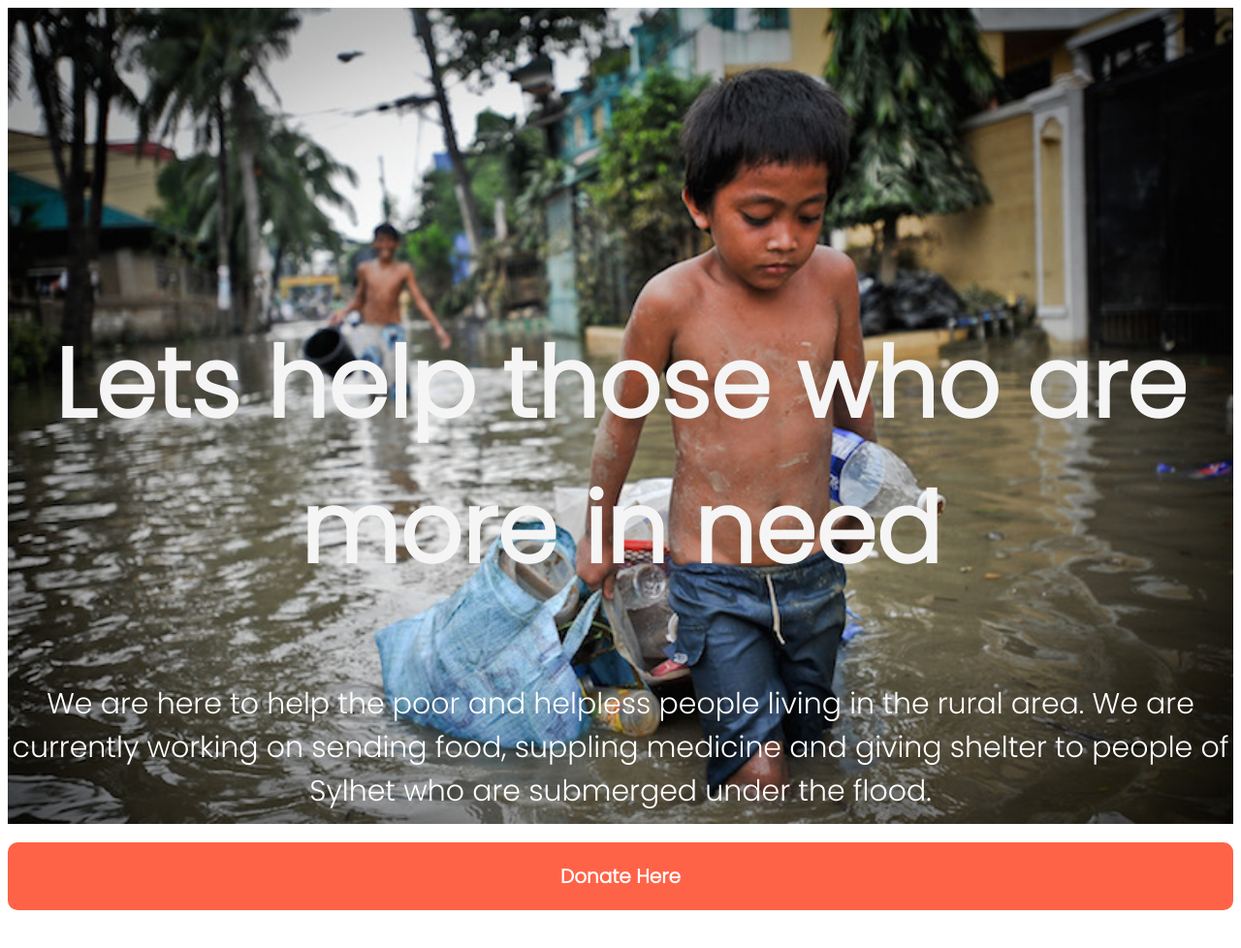
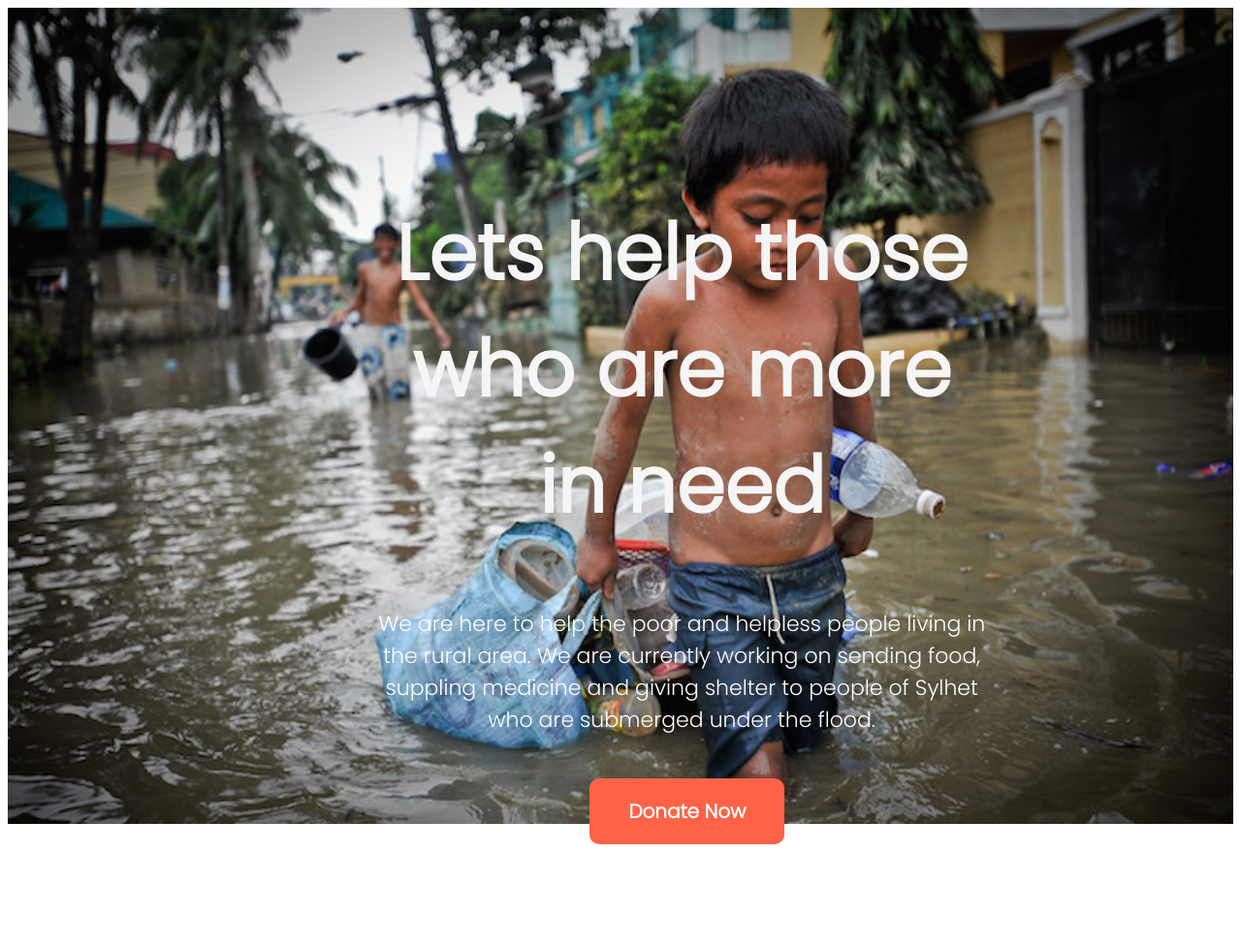
Before and after one commit to noman27/Donate-Today, a plain HTML site: page index.html in a window 1280 px wide. Shown: the whole page at 97% size. Drawn offline with Linux system fonts and the light colour scheme.

Commit message:
upper body done

```diff
--- a/index.html
+++ b/index.html
@@ -16,7 +16,7 @@
         <div class="banner-desc">
             <h1>Lets help those who are more in need</h1>
             <p>We are here to help the poor and helpless people living in the rural area. We are currently working on sending food, suppling medicine and giving shelter to people of Sylhet who are submerged under the flood.</p>
-            <a class="donate-btn" href="" target="_blank">Donate Here</a>
+            <a class="donate-btn" href="" target="_blank">Donate Now</a>
         </div>
 
     </section>
--- a/style.css
+++ b/style.css
@@ -7,27 +7,32 @@ body{
 }
 .top-banner{
     background-image: url(images/donation9.jpg);
-
     width: 100% ;
     background-size: 100%;
     margin: 0;
     background-repeat: no-repeat;
 }
+.banner-desc{
+    width: 50%;
+    margin-left: 30%;
+    margin-top: 10%;
+    margin-bottom: 8%;
+}
 .banner-desc h1{
-    padding-top: 230px;
-    padding-bottom: 0px;
-    font-size: 100px;
+    font-size: 80px;
+    font-weight:bolder;
     color:whitesmoke;
     text-align: center;
 }
 .banner-desc p{
     color:rgb(255, 255, 255);
     text-align: center;
-    font-size: 30px;
+    font-size: 22px;
+    margin-bottom: 10%;
 }
 .donate-btn{
     font-size: 20px;
-    display: block;
+
     text-align: center;
     background-color: tomato;
     padding: 20px 40px;
@@ -35,6 +40,6 @@ body{
     font-weight: 700;
     text-decoration: none;
     border-radius: 10px;
-    margin-bottom: 50px;
+    margin-left:35%;
 
 }
```
